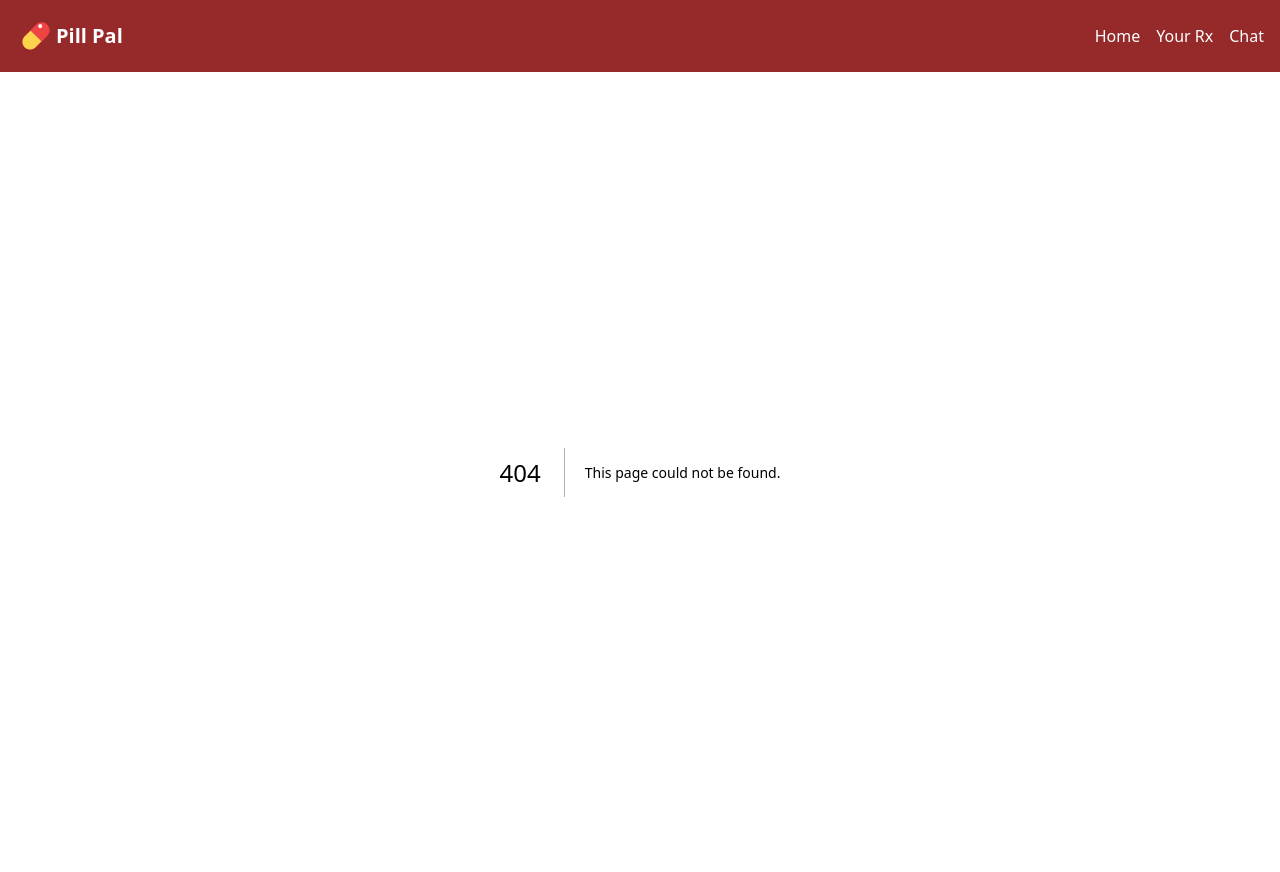
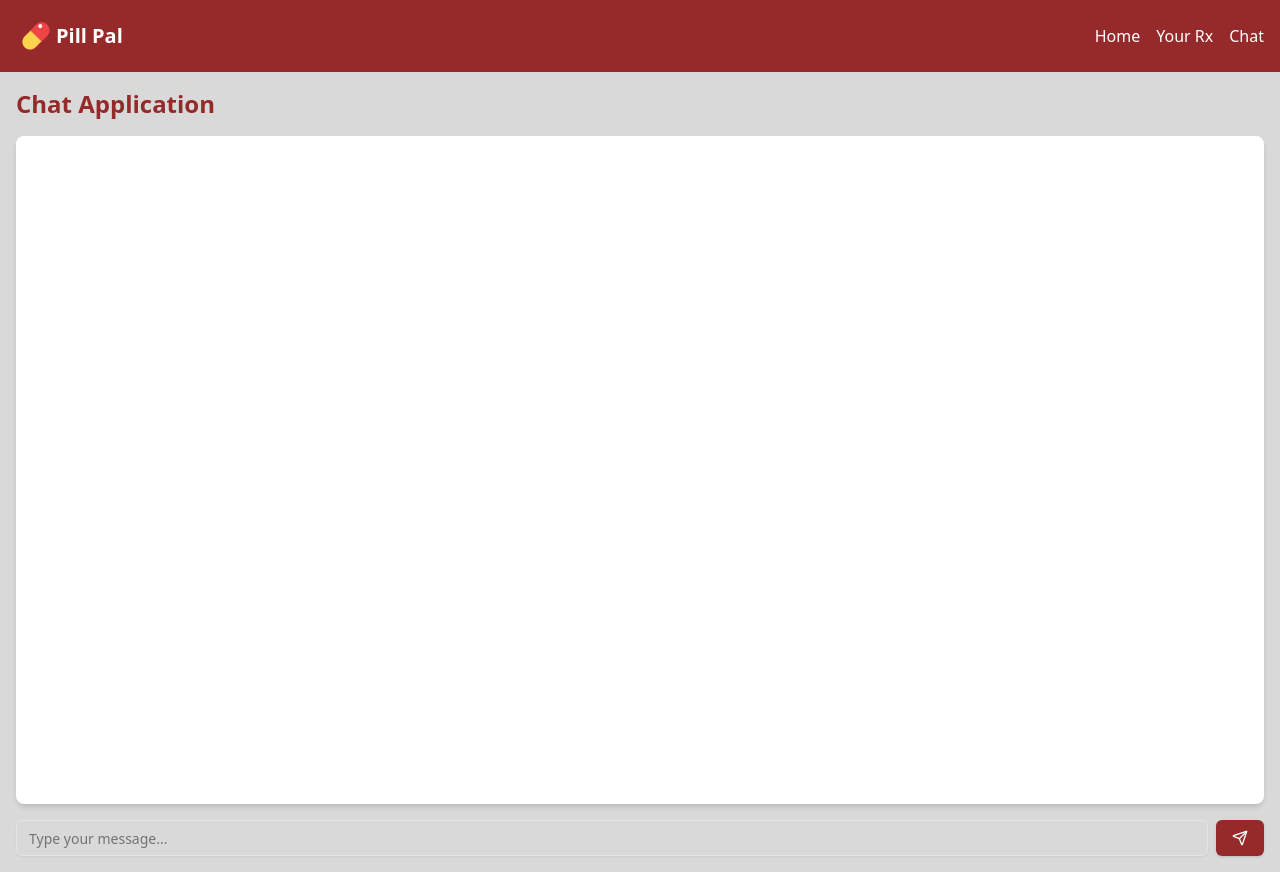
Before and after one commit to joewadk/mit-hacks2024, a Next.js app in the folder frontend/: page /chat in a window 1280 px wide. Before the commit this address had no page. Built offline with nearby package versions, Linux system fonts and the light colour scheme.

Commit message:
chat application

```diff
--- a/frontend/package.json
+++ b/frontend/package.json
@@ -12,6 +12,7 @@
     "@radix-ui/react-dialog": "^1.1.1",
     "@radix-ui/react-icons": "^1.3.0",
     "@radix-ui/react-label": "^2.1.0",
+    "@radix-ui/react-scroll-area": "^1.1.0",
     "@radix-ui/react-slot": "^1.1.0",
     "@radix-ui/react-tabs": "^1.1.0",
     "class-variance-authority": "^0.7.0",
--- /dev/null
+++ b/frontend/src/app/chat/page.js
@@ -0,0 +1,10 @@
+import { ChatAppComponent } from '@/components/chat-app'
+import React from 'react'
+
+export default function Page () {
+  return (
+    <div>
+        <ChatAppComponent/>
+    </div>
+  )
+}
--- a/frontend/src/app/components/hero.jsx
+++ b/frontend/src/app/components/hero.jsx
@@ -19,8 +19,9 @@ export const Hero = () => {
               </Link>
             </div>
           </div>
-            <PillLogo/>
+        <PillLogo/>
         </div>
+        <p>*Data secured and not shared under any circumstances.</p>
       </div>
     </div>
   )
--- /dev/null
+++ b/frontend/src/components/chat-app.jsx
@@ -0,0 +1,89 @@
+'use client';
+import React, { useState } from 'react';
+import { Send } from 'lucide-react';
+import { Button } from "@/components/ui/button";
+import { Input } from "@/components/ui/input";
+import { ScrollArea } from "@/components/ui/scroll-area";
+
+export function ChatAppComponent() {
+  const [messages, setMessages] = useState([]);
+  const [input, setInput] = useState('');
+
+  const handleSend = async () => {
+    if (input.trim()) {
+      const newMessage = {
+        id: Date.now(),
+        text: input.trim(),
+        sender: 'user',
+      };
+      setMessages(prev => [...prev, newMessage]);
+      setInput('');
+
+      try {
+        const response = await fetch('http://localhost:5000/chat', {
+          method: 'POST',
+          headers: {
+            'Content-Type': 'application/json',
+          },
+          body: JSON.stringify({ question: newMessage.text }) // Only send the text
+        });
+
+        if (!response.ok) {
+          throw new Error(`Error: ${response.status} ${response.statusText}`);
+        }
+
+        const data = await response.json();
+        const assistantMessage = {
+          id: Date.now(),
+          text: data.answer || 'No response', // Fallback if no answer is received
+          sender: 'assistant',
+        };
+        setMessages(prev => [...prev, assistantMessage]);
+
+      } catch (error) {
+        console.error('Error fetching assistant message:', error);
+
+        // Add "No response" message if the fetch fails
+        const assistantMessage = {
+          id: Date.now(),
+          text: 'No response', // Default message on error
+          sender: 'assistant',
+        };
+        setMessages(prev => [...prev, assistantMessage]);
+      }
+    }
+  };
+
+  return (
+    <div className="flex flex-col h-screen bg-[#D9D9D9] p-4">
+      <h1 className="text-2xl font-bold mb-4 text-[#962929]">Chat Application</h1>
+      <ScrollArea className="flex-grow mb-4 bg-white rounded-lg shadow-md p-4">
+        {messages.map(message => (
+          <div
+            key={message.id}
+            className={`mb-2 p-2 rounded-lg ${
+              message.sender === 'user' ? 'bg-[#962929] text-white self-end' : 'bg-gray-200 text-black self-start'
+            }`}
+          >
+            {message.text}
+          </div>
+        ))}
+      </ScrollArea>
+      <div className="flex space-x-2">
+        <Input
+          type="text"
+          value={input}
+          onChange={(e) => setInput(e.target.value)}
+          onKeyPress={(e) => e.key === 'Enter' && handleSend()}
+          placeholder="Type your message..."
+          className="flex-grow"
+        />
+        <Button
+          onClick={handleSend}
+          className="bg-[#962929] hover:bg-[#7a2121] text-white">
+          <Send className="h-4 w-4" />
+        </Button>
+      </div>
+    </div>
+  );
+}
--- /dev/null
+++ b/frontend/src/components/ui/scroll-area.jsx
@@ -0,0 +1,41 @@
+"use client"
+
+import * as React from "react"
+import * as ScrollAreaPrimitive from "@radix-ui/react-scroll-area"
+
+import { cn } from "@/lib/utils"
+
+const ScrollArea = React.forwardRef(({ className, children, ...props }, ref) => (
+  <ScrollAreaPrimitive.Root
+    ref={ref}
+    className={cn("relative overflow-hidden", className)}
+    {...props}>
+    <ScrollAreaPrimitive.Viewport className="h-full w-full rounded-[inherit]">
+      {children}
+    </ScrollAreaPrimitive.Viewport>
+    <ScrollBar />
+    <ScrollAreaPrimitive.Corner />
+  </ScrollAreaPrimitive.Root>
+))
+ScrollArea.displayName = ScrollAreaPrimitive.Root.displayName
+
+const ScrollBar = React.forwardRef(({ className, orientation = "vertical", ...props }, ref) => (
+  <ScrollAreaPrimitive.ScrollAreaScrollbar
+    ref={ref}
+    orientation={orientation}
+    className={cn(
+      "flex touch-none select-none transition-colors",
+      orientation === "vertical" &&
+        "h-full w-2.5 border-l border-l-transparent p-[1px]",
+      orientation === "horizontal" &&
+        "h-2.5 flex-col border-t border-t-transparent p-[1px]",
+      className
+    )}
+    {...props}>
+    <ScrollAreaPrimitive.ScrollAreaThumb
+      className="relative flex-1 rounded-full bg-neutral-200 dark:bg-neutral-800" />
+  </ScrollAreaPrimitive.ScrollAreaScrollbar>
+))
+ScrollBar.displayName = ScrollAreaPrimitive.ScrollAreaScrollbar.displayName
+
+export { ScrollArea, ScrollBar }
```
Also changed, not shown: 1 other file (tests, documents, lock files or other folders).
